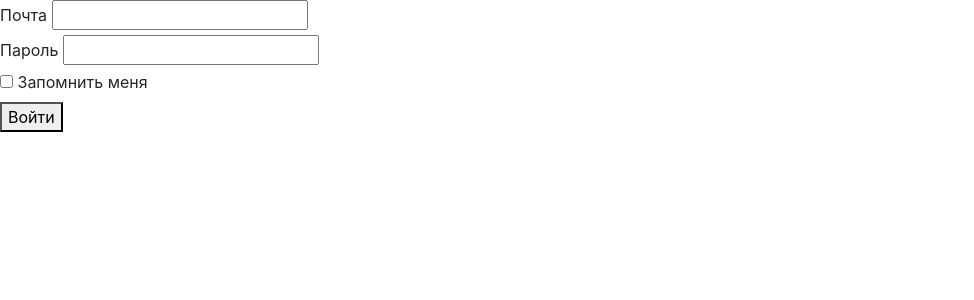
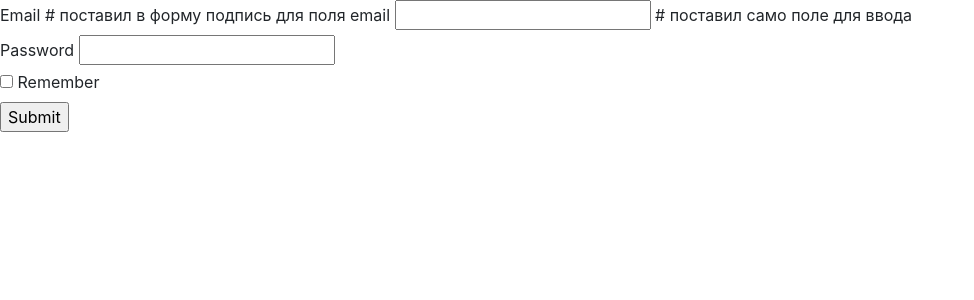
Before and after one commit to GreatRaksin/8B, a Flask app: template app/templates/login.html in a window 1280 px wide. Shown: the part 56-356 px from the top of the page, without its empty margins (0-974 px from the left). Run offline with Flask 2, Linux system fonts and the light colour scheme; the template is opened without the code that fills it, so the values that code supplies are empty, except form fields; form fields are guessed from the names that the template uses; parts of the project's set-up code (start-up, migrations or seed data) failed here and were passed over; some libraries are stand-ins or nearby versions.

Commit message:
Adding route for login form

```diff
--- a/app/templates/login.html
+++ b/app/templates/login.html
@@ -1,21 +1,22 @@
 {% extends 'base.html' %}
 
 {% block content %}
-<form>
+<form action="" method="post" novalidate>
+    {{ form.hidden_tag() }}
     <div>
-        <label>Почта</label>
-        <input type="email">
+        {{ form.email.label }}  # поставил в форму подпись для поля email
+        {{ form.email() }}  # поставил само поле для ввода
     </div>
     <div>
-        <label>Пароль</label>
-        <input type="password">
+        {{ form.password.label }}
+        {{ form.password() }}
     </div>
     <div>
-        <input type="checkbox">
-        <label>Запомнить меня</label>
+        {{ form.remember() }}
+        {{ form.remember.label }}
     </div>
     <div>
-        <button type="submit">Войти</button>
+        {{ form.submit() }}
     </div>
 </form>
 {% endblock %}
```
Also changed, not shown: app/routes.py (+7 -0 lines).
